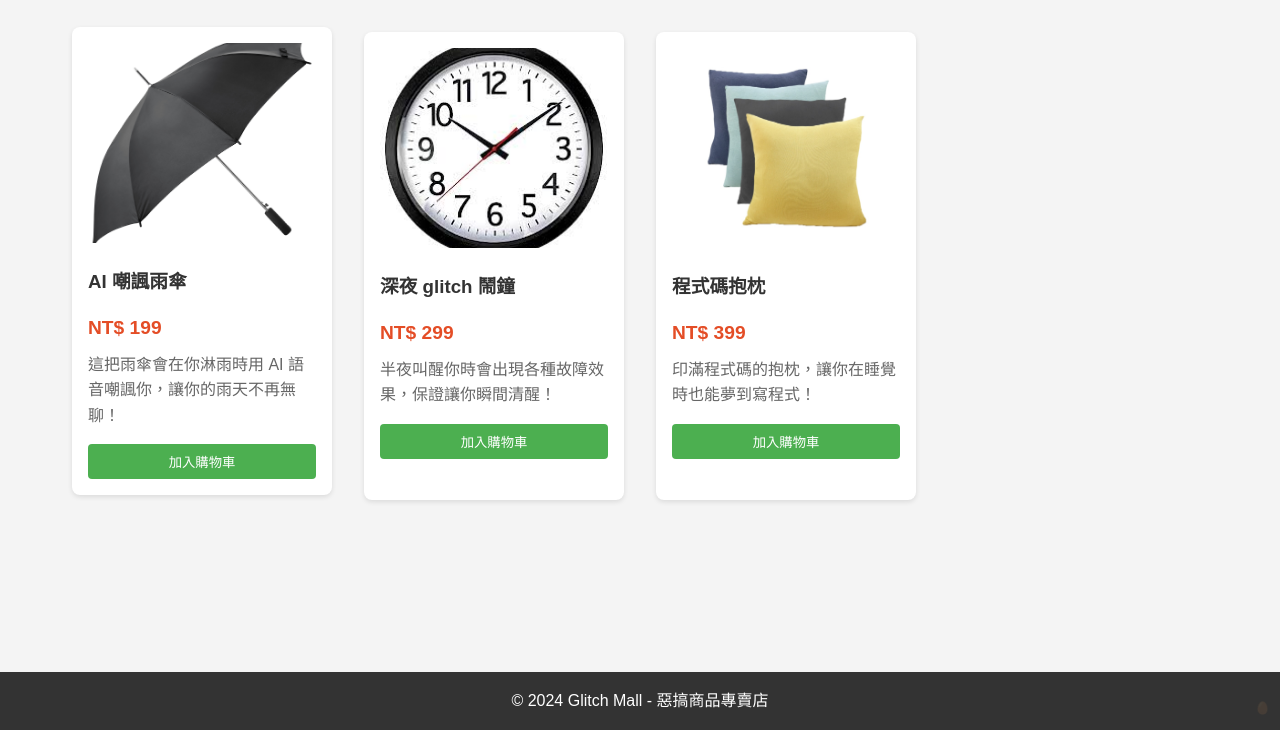
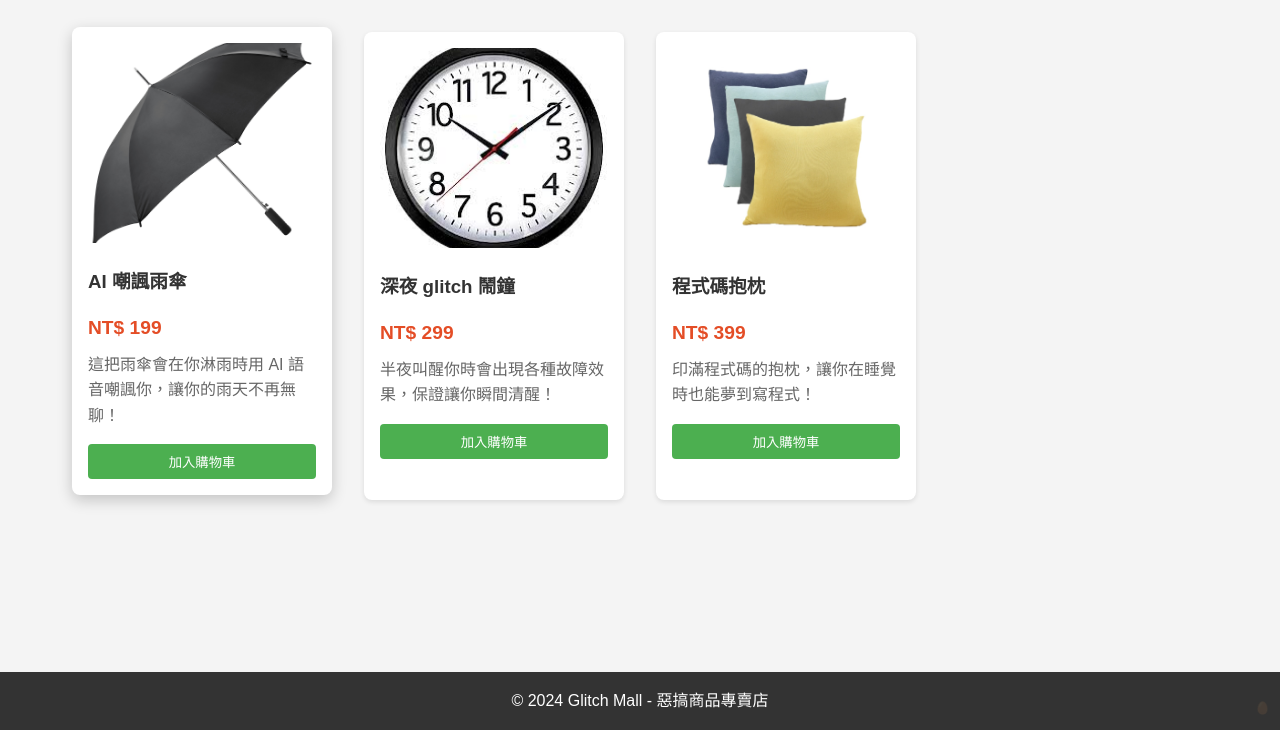
Before and after one commit to CHiiii5640/Final-Web-Project, a PHP site: page / in a window 1280 px wide, with the pointer over the restyled element. Shown: the part 70-800 px from the top of the page. Run offline with PHP 8.4, Linux system fonts and the light colour scheme.

Commit message:
修改樣式

```diff
--- a/assets/css/style.css
+++ b/assets/css/style.css
@@ -1,4 +1,3 @@
-/* 全局樣式 */
 * {
     margin: 0;
     padding: 0;
@@ -11,7 +10,6 @@ body {
     background-color: #f4f4f4;
 }
 
-/* 導航欄 */
 header {
     background-color: #333;
     color: white;
@@ -36,7 +34,6 @@ nav {
     color: #ffd700;
 }
 
-/* 商品網格 */
 .products-grid {
     display: grid;
     grid-template-columns: repeat(auto-fill, minmax(250px, 1fr));
@@ -56,6 +53,8 @@ nav {
 
 .product-card:hover {
     transform: translateY(-5px);
+    box-shadow: 0 5px 15px rgba(0,0,0,0.2);
+    transition: transform 1s ease;
 }
 
 .product-card img {
@@ -101,7 +100,6 @@ button:disabled {
     cursor: not-allowed;
 }
 
-/* 頁腳 */
 footer {
     text-align: center;
     padding: 1rem;
```
